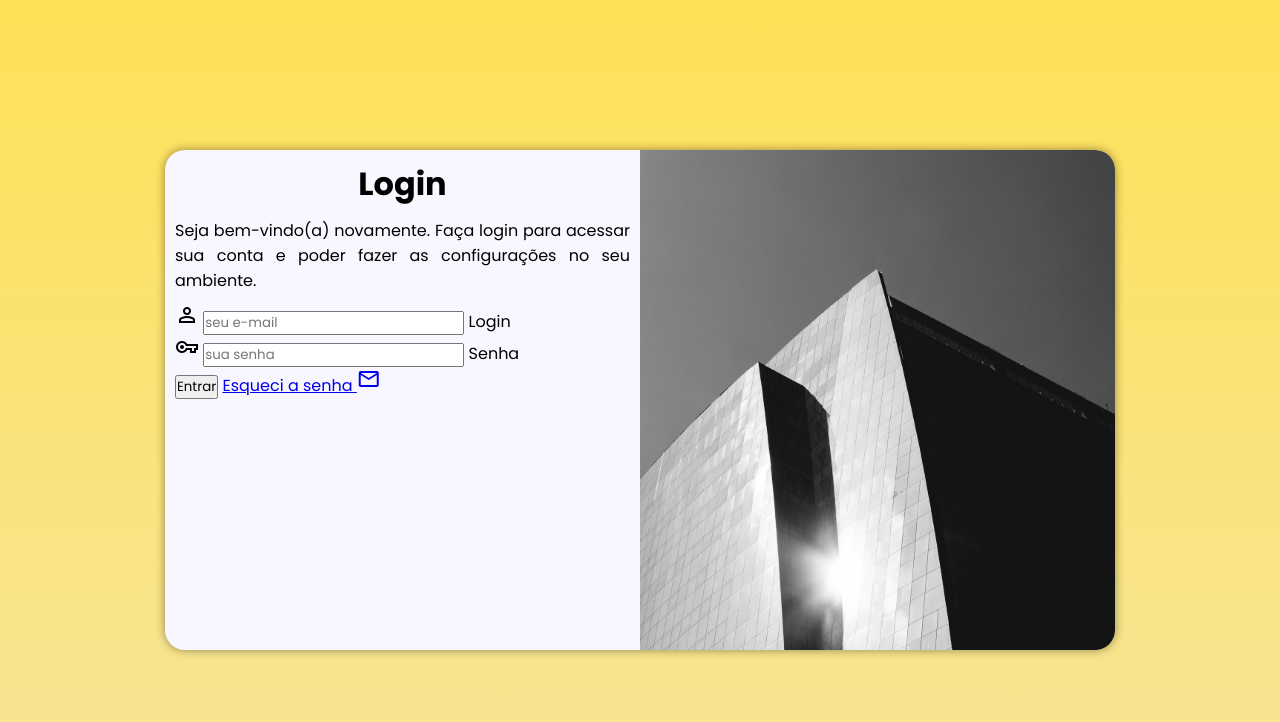
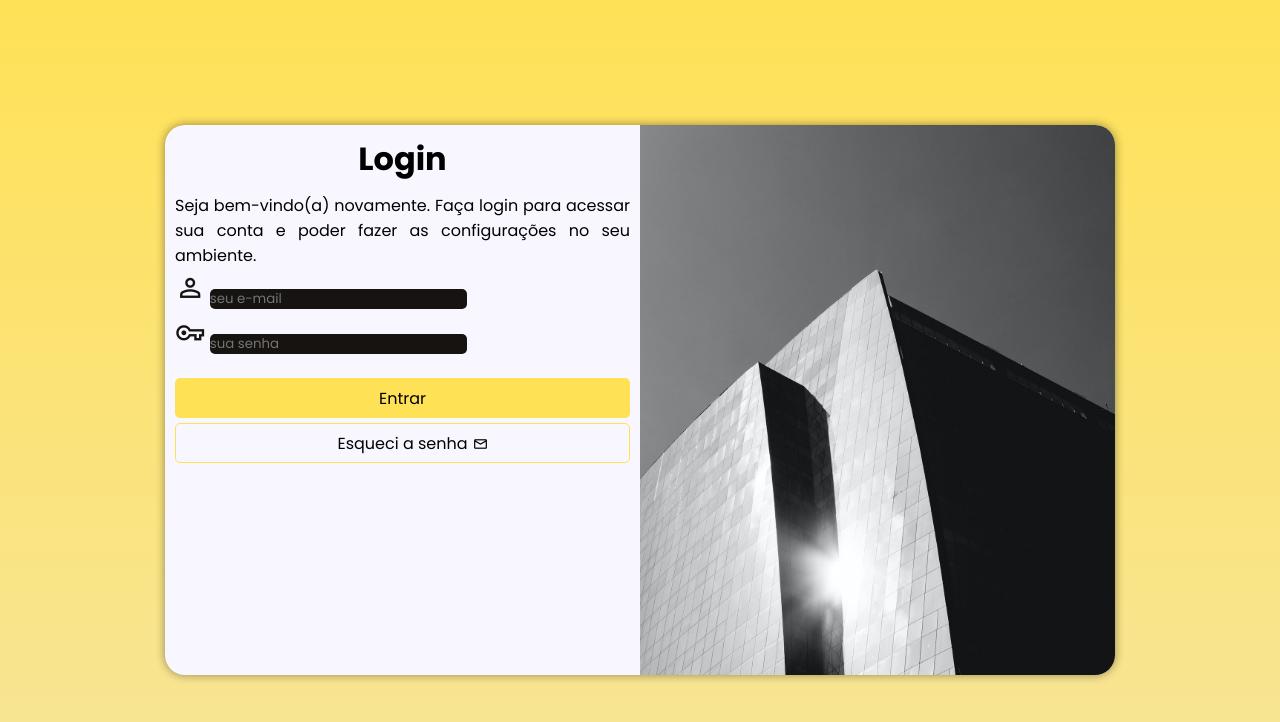
Before and after one commit to fernandofertz/projeto-login, a plain HTML site: page index.html in a window 1280 px wide. Drawn offline with nearby package versions, Linux system fonts and the light colour scheme.

Commit message:
Quase finalizando a tela de login
Ainda tive dificuldades em acertar os campos de input

```diff
--- a/estilos/media-query.css
+++ b/estilos/media-query.css
@@ -50,7 +50,6 @@
     div#formulario > p {
         text-align: justify;
         font-size: .9em;
-        margin-bottom: 10px;
     }
 
 }
@@ -90,7 +89,7 @@
     div#formulario > p {
         text-align: justify;
         font-size: 1em;
-        margin-bottom: 10px;
+
     }
 
 }
--- a/estilos/style.css
+++ b/estilos/style.css
@@ -39,11 +39,11 @@ section#login {
 
 
     background-color: #F8F7FF;
-    width: 280px;
-    height: 500px;
+    width: 295px;
+    height: 550px;
     border-radius: 20px;
+    box-shadow: 0px 0px 10px rgba(0, 0, 0, 0.425);
 
-    box-shadow: 0px 0px 10px rgba(0, 0, 0, 0.425);
     transition: width .2s, height .3s;
     transition-timing-function: ease;
 }
@@ -72,5 +72,79 @@ div#formulario > h1 {
 div#formulario > p {
     text-align: justify;
     font-size: 0.8em;
-    margin-bottom: 10px;
+
 }
+
+form > input[type=submit] {
+    display: block;
+    font-size: 1em;
+    width: 100%;
+    height: 40px;
+    background-color: #FFe156;
+    border-radius: 5px;
+    border: none;
+    cursor: pointer;
+    margin-top: 20px;
+
+}
+
+form > div.campo {
+
+    display: block;
+    width: 100%;
+    height: 40px;
+    margin: 5px 0px;
+    border-radius: 5px;
+}
+
+div.campo > span {
+    font-size: 1.9em;
+    color: #161310;
+}
+
+div.campo > input[type='email'], input[type='password'] {
+    border: none;
+    background-color: #161310;
+    border-radius: 5px;
+
+}
+
+div.campo > label {
+    display: none;
+}
+
+
+form > input[type=submit]:hover {
+    background-color: #fcff56;
+}
+
+
+
+form > a.botao {
+    display: block;
+    text-align: center;
+    font-size: 1em;
+    width: 100%;
+    height: 40px;
+    background-color: #F8F7FF;
+    border-radius: 5px;
+    border: 1px solid #FFe156;
+    text-decoration: none;
+    color: black;
+    padding-top: 7px;
+    margin-top: 5px;
+    cursor: pointer;
+}
+
+form > a.botao:hover {
+    background-color: #fce788;
+}
+
+form > a.botao > span {
+
+    font-size: 1em;
+    position: absolute;
+    padding-top: 5px;
+    padding-left: 5px;
+
+}
--- a/index.html
+++ b/index.html
@@ -21,8 +21,8 @@
                 <form action="login.php" method="post" autocomplete="on">
                     <div class="campo">
                         <span class="material-symbols-outlined">Person</span>
-                        <input type="email" name="email" id="iemail" placeholder="seu e-mail" autocomplete="email" required maxlength="30">
-                        <label for="iemail">Login</label>
+                        <input type="email" name="login" id="ilogin" placeholder="seu e-mail" autocomplete="email" required maxlength="30">
+                        <label for="ilogin">Login</label>
                     </div>
                     <div class="campo">
                         <span class="material-symbols-outlined">vpn_key</span>
@@ -30,7 +30,7 @@
                         <label for="isenha">Senha</label>
                     </div>
                     <input type="submit" value="Entrar">
-                    <a href="esqueci.html" id=""> Esqueci a senha <span class="material-symbols-outlined">mail</span></a>
+                    <a href="esqueci.html" class="botao"> Esqueci a senha <span class="material-symbols-outlined">mail</span></a>
                 </form>
             </div>
         </section>
```
